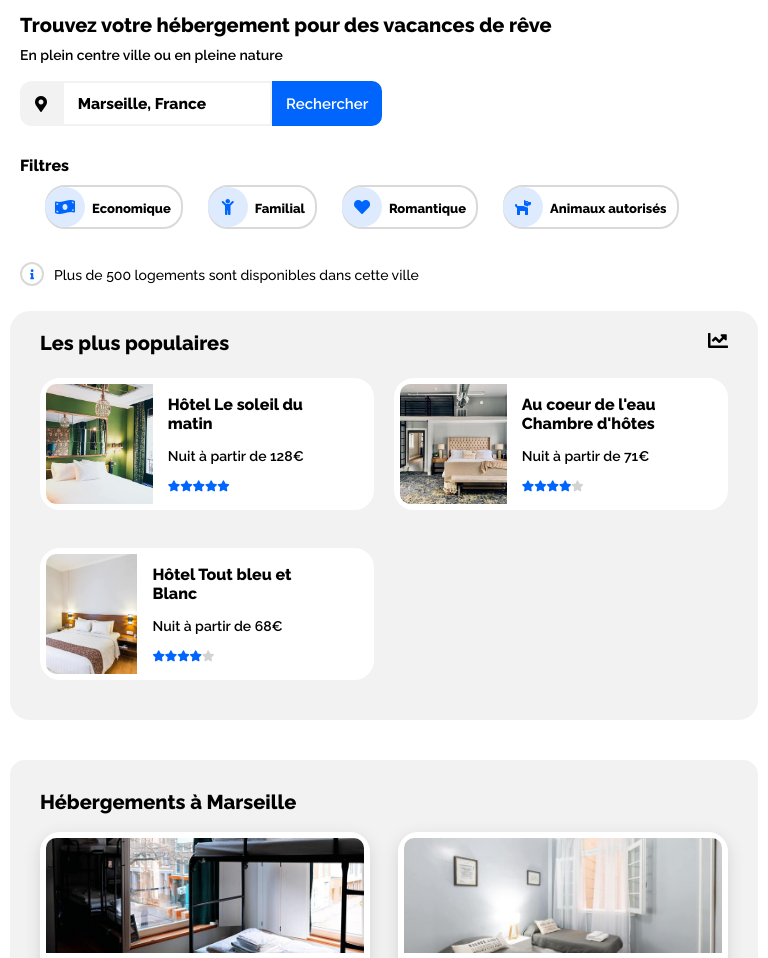
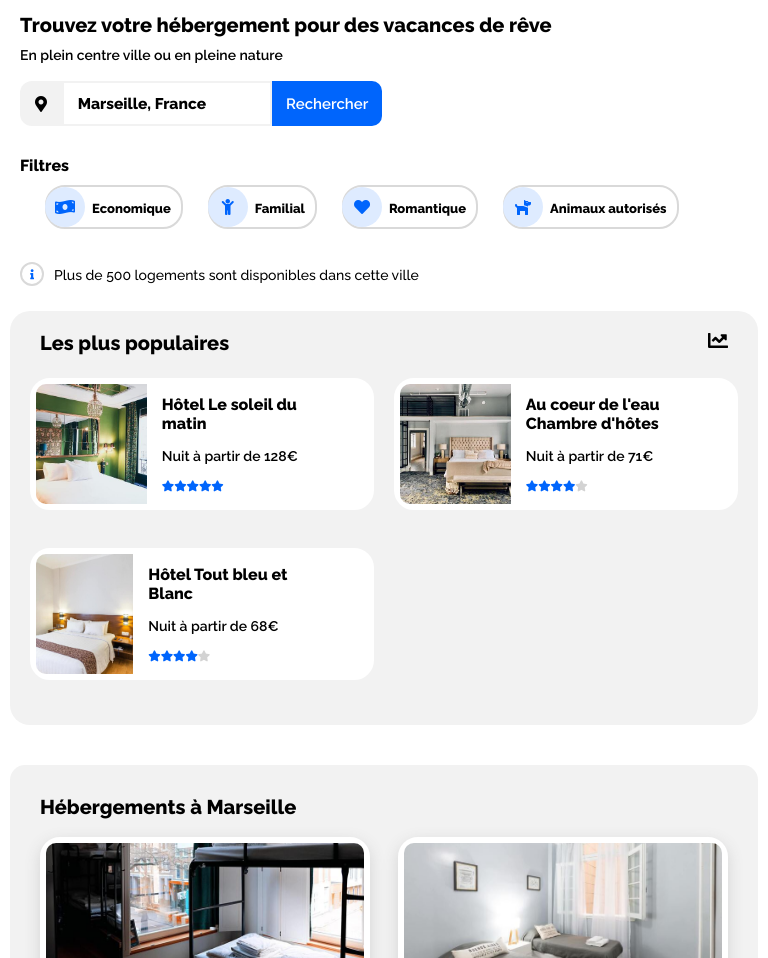
Before and after one commit to abdelbel1/AbdelhamidBelmehdi_2_16042021, a plain HTML site: page index.html in a window 768 px wide. Shown: the part 102-1060 px from the top of the page. Drawn offline with Linux system fonts and the light colour scheme.

Commit message:
finitions graphiques 2 apres session-mentorat

```diff
--- a/style.css
+++ b/style.css
@@ -876,21 +876,19 @@ margin-bottom: 3px;
  /* PARAMETRES HEBERGEMENTS POPULAIRES */
   #hebergements_populaires {
    order: 1;
- padding:20px 20px 40px 20px;
+ padding:20px;
   }
   .titre_les_plus_populaires{
     padding:0 10px;
   }
 .hebergement_les_plus_populaires{
-  display: grid;
-grid-template-rows: repeat(auto-fit, 170px);
+    display: grid;
+    grid-template-rows: repeat(auto-fit, 170px);
     grid-template-columns: repeat(auto-fit, minmax(320px, 1fr));
-width: 100%;
+    width: 100%;
+    grid-column-gap: 20px;
+}
 
-}
-.box_populaire_carte{
-  margin: 0 10px 0 10px;
-}
   .titresection {
     text-align: center;
     padding-bottom: 5px;
```
